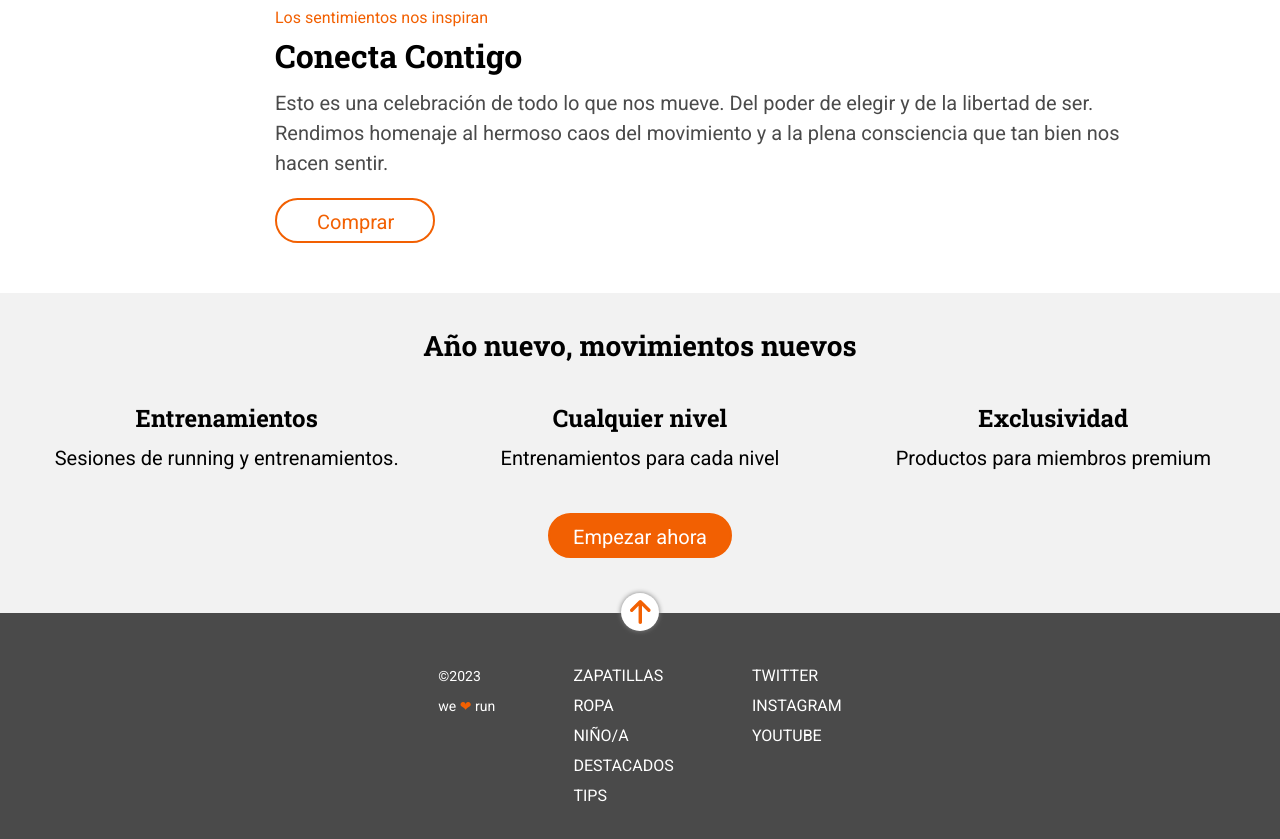
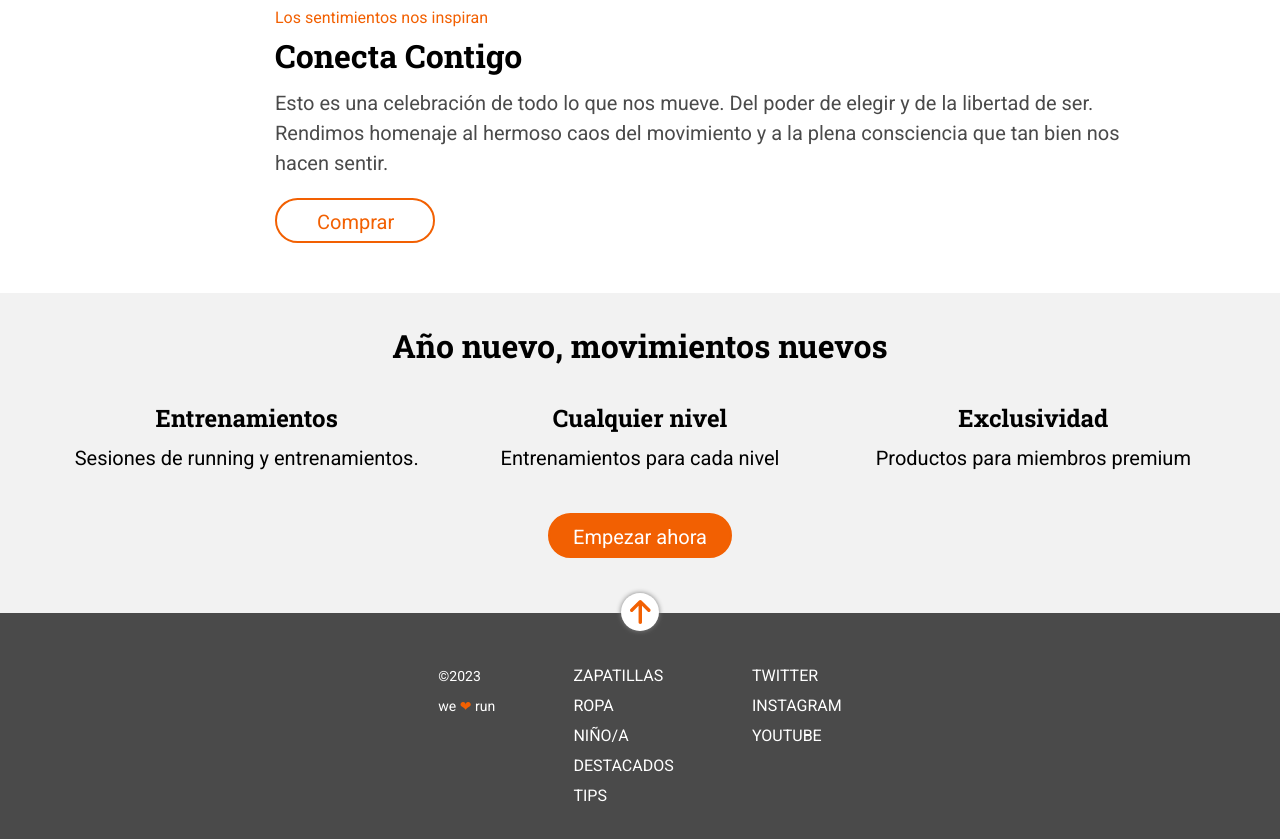
Before and after one commit to Tam-Weibel/Modulo-1-evaluacion-final-Tam-Weibel, a website built with Vite: page src/index.html in a window 1280 px wide. Shown: the part 831-1670 px from the top of the page. Built offline with nearby package versions, Linux system fonts and the light colour scheme.

Commit message:
Media query desktop new-year

```diff
--- a/src/scss/layout/_new-year.scss
+++ b/src/scss/layout/_new-year.scss
@@ -75,4 +75,14 @@
       margin: 20px auto;
     }
   }
+  @media (min-width: 1280px) {
+    padding: 0 50px;
+    &__title {
+      font-size: 32px;
+      padding-bottom: 30px;
+    }
+    &__button{
+      margin: 20px auto;
+    }
+  }
 }
```
